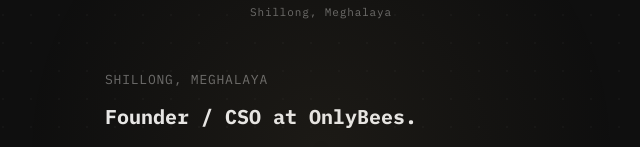
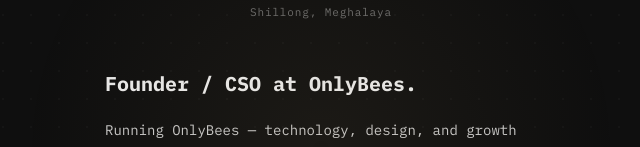
Before and after one commit to balajied29/mysite, a Next.js app: page / in a window 1280 px wide. Shown: the part 251-398 px from the top of the page, without its empty margins (319-959 px from the left). Built offline with nearby package versions, Linux system fonts and the light colour scheme.

Commit message:
Remove duplicate Shillong, Meghalaya label from hero section
Co-Authored-By: Claude Sonnet 4.6 <noreply@anthropic.com>

```diff
--- a/app/page.tsx
+++ b/app/page.tsx
@@ -68,9 +68,6 @@ export default function Home() {
 
         {/* Hero */}
         <section style={{ marginBottom: "64px" }}>
-          <p style={{ fontSize: "13px", color: "var(--muted)", marginBottom: "12px", letterSpacing: "0.06em", textTransform: "uppercase" }}>
-            Shillong, Meghalaya
-          </p>
           <h1 style={{ fontSize: "20px", fontWeight: 700, lineHeight: "1.4", marginBottom: "20px" }}>
             <ScrambleText text="Founder / CSO at OnlyBees." />
           </h1>
```
